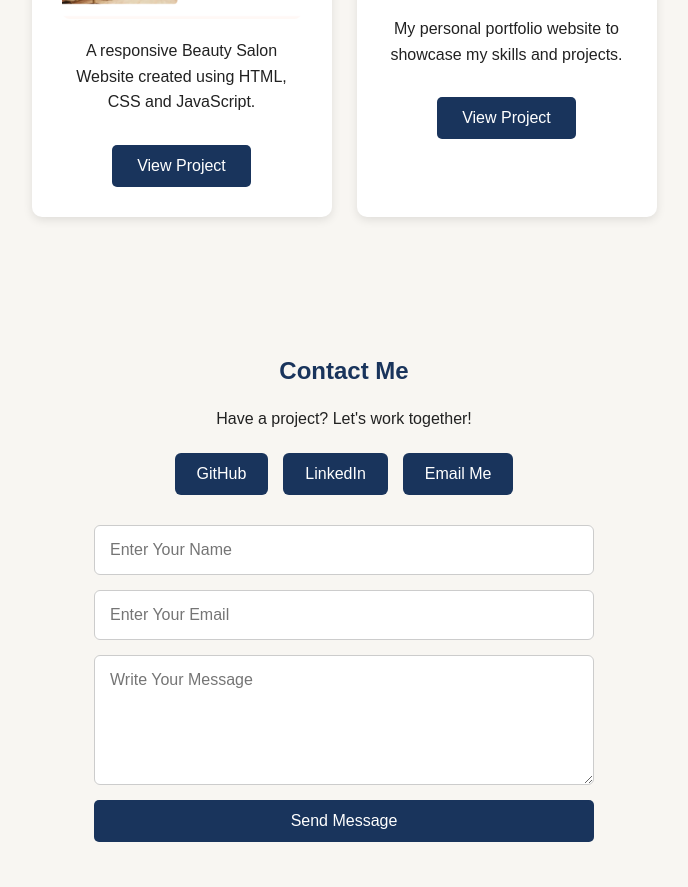
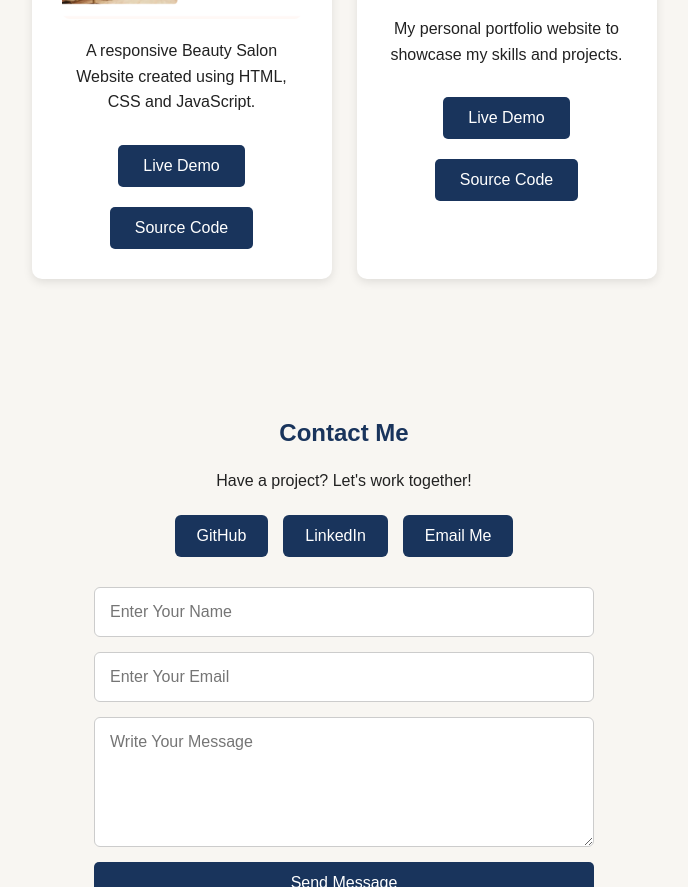
Before and after one commit to 7796926882/My-Portfolio, a plain HTML site: page index.html in a window 1280 px wide. Shown: the part 1560-2447 px from the top of the page, without its empty margins (296-984 px from the left). Drawn offline with Linux system fonts and the light colour scheme.

Commit message:
Updated project demo links

```diff
--- a/index.html
+++ b/index.html
@@ -64,33 +64,75 @@
     </div>
 </section>
 
-
+<!-- Projects Section -->
 <section id="projects" class="reveal">
     <h2>My Projects</h2>
 
     <div class="projects-container">
 
+        <!-- Project 1 -->
         <div class="project-card">
             <h3>Glow & Grace Beauty Studio</h3>
+
             <img src="image/Beauty-Salon.png"
-     alt="Beauty Salon Website"
-     class="project-img">
+                 alt="Beauty Salon Website"
+                 class="project-img">
 
-            <p>A responsive Beauty Salon Website created using HTML, CSS and JavaScript.</p>
-            <a href="#contact" class="btn">View Project</a>
+            <p>
+                A responsive Beauty Salon Website
+                created using HTML, CSS and JavaScript.
+            </p>
+
+
+<div class="project-links">
+
+    <a href="https://7796926882.github.io/Glow-Grace-Beauty-Studio/"
+       target="_blank"
+       rel="noopener noreferrer"
+       class="btn">
+       Live Demo
+    </a>
+
+    <a href="https://github.com/7796926882/Glow-Grace-Beauty-Studio"
+       target="_blank"
+       rel="noopener noreferrer"
+       class="btn">
+       Source Code
+    </a>
+
+</div>
+
         </div>
 
+        <!-- Project 2 -->
         <div class="project-card">
             <h3>My Portfolio Website</h3>
+
             <img src="image/My-Portfolio.png"
-     alt="Portfolio Website"
-     class="project-img">
-            <p>My personal portfolio website to showcase my skills and projects.</p>
-            <a href="#contact" class="btn">View Project</a>
+                 alt="Portfolio Website"
+                 class="project-img">
+
+            <p>
+                My personal portfolio website
+                to showcase my skills and projects.
+            </p>
+
+            <div class="project-links">
+                <a href="https://7796926882.github.io/My-Portfolio/"
+                   target="_blank"
+                   rel="noopener noreferrer"
+                   class="btn">Live Demo</a>
+
+                <a href="https://github.com/7796926882/My-Portfolio"
+                   target="_blank"
+                   rel="noopener noreferrer"
+                   class="btn">Source Code</a>
+            </div>
         </div>
 
     </div>
 </section>
+
 
 
 <section id="contact" class="reveal">
--- a/style.css
+++ b/style.css
@@ -405,3 +405,16 @@ body.dark-mode footer {
 .project-img:hover {
     transform: scale(1.04);
 }
+
+.project-links {
+    display: flex;
+    gap: 10px;
+    justify-content: center;
+    flex-wrap: wrap;
+    margin-top: 15px;
+}
+
+.project-links .btn {
+    text-decoration: none;
+    cursor: pointer;
+}
```
Also changed, not shown: script.js (line endings or trailing spaces).
